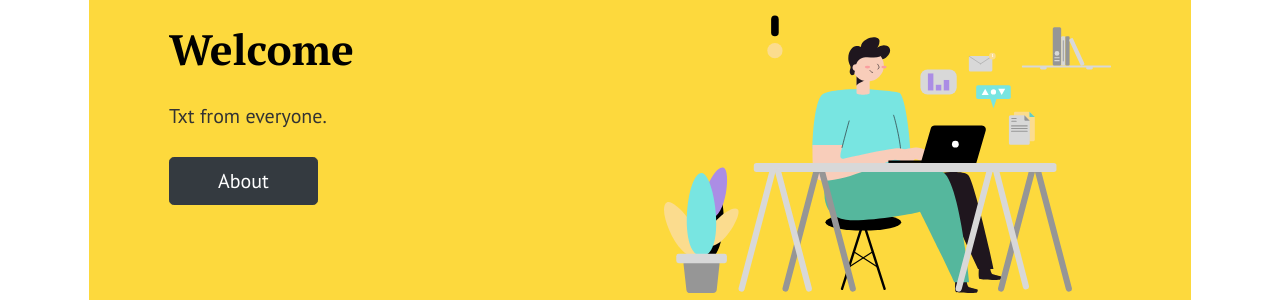
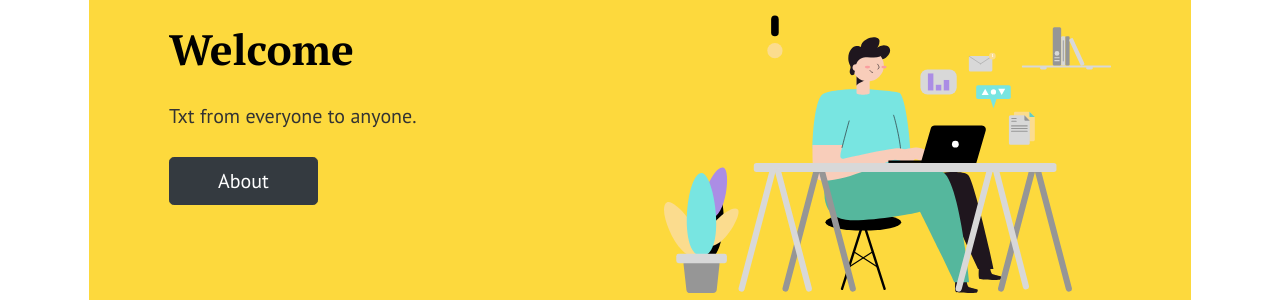
Before and after one commit to eqivalon/eqivalon.github.io, a Jekyll site: the page built from index.html, in a window 1280 px wide and 900 px high. Shown: the part 260-560 px from the top of the window. Built offline with Jekyll 4.4.1, drawn with Linux system fonts in a browser that asks for light colours; the list of posts is cut into pages by our own code.

Commit message:
update index

```diff
--- a/index.html
+++ b/index.html
@@ -11,7 +11,7 @@ background: '/img/bg-index.jpg'
   <div class="row align-items-center justify-content-between">
     <div class="col-md-6">
       <h1 class="font-weight-bold mb-4 serif-font">Welcome</h1>
-      <p class="lead mb-4">Txt from everyone.</p>
+      <p class="lead mb-4">Txt from everyone to anyone.</p>
       <a href="{{site.baseurl}}/about" class="btn btn-dark text-white px-5 btn-lg">About</a>
     </div>
     <div class="col-md-6 text-right pl-0 pl-lg-4">
```
